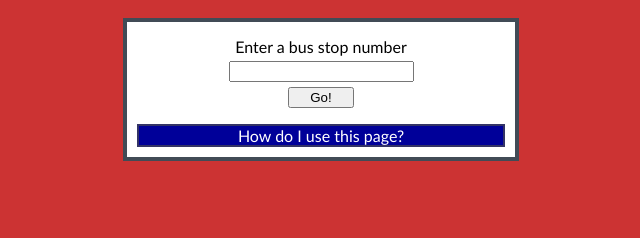
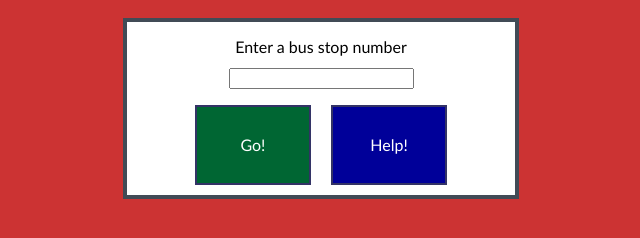
Before and after one commit to andrew-m/anybusstop, a website: page src/html/anybusstop.html in a window 1280 px wide. Shown: the part 50-288 px from the top of the page, without its empty margins (319-959 px from the left). Drawn offline with nearby package versions, Linux system fonts and the light colour scheme; files that its build step writes are made by us from their sources.

Commit message:
Big refactoring of layout and styling.

```diff
--- a/src/html/anybusstop.html
+++ b/src/html/anybusstop.html
@@ -1,4 +1,4 @@
-<contenthtml>
+<html>
 <head>
     <title>Any Bus Stop</title>
     <link rel="stylesheet" type="text/css" href="/css/base.css">
@@ -8,12 +8,20 @@
 <body>
     <h1>Any Bus Stop</h1>
     <div class="content">
-        <form id="target">
-            <label for="number-textbox">Enter a bus stop number</label>
-            <input type="textbox" id="number-textbox"></input>
-            <input type="submit" value="Go!" id="go"></input>
-        </form>
-        <span class="help">How do I use this page?</span>
+        <label for="number-textbox">Enter a bus stop number</label>
+        <input type="textbox" id="number-textbox"></input>
+        <div class="buttons">
+            <div class="irritating-shim">
+                <span class="submit-button">
+                    <a href="http://m.countdown.tfl.gov.uk/">Go!</a>
+                </span>
+            </div>
+            <div class="irritating-shim">
+                <span class="help-button">
+                    <a href="/help.html">Help!</a>
+                </span>
+            </div>
+        </div>
     </div>
     <div class="help-placeholder"></div>
 </body>
--- a/src/sass/base.scss
+++ b/src/sass/base.scss
@@ -3,12 +3,13 @@ $tflred: #CC3333;
 $tfldarkgrey: #333366;
 $tfldarkgrey2: #414B56;
 $tflgreen: #006633;
+$tfltramlinkgreen: #66CC00;
 $white: #FFFFFF;
 $buttonblue: #164b79;
-
+$fontstack: "Trebuchet MS", "Lucida Grande", "Lucida Sans Unicode", "Lucida Sans", sans-serif;
 body {
     background-color: $tflred;
-    font-family: "Trebuchet MS", "Lucida Grande", "Lucida Sans Unicode", "Lucida Sans", sans-serif;
+    font-family: $fontstack;
 }
 
 h1 {
@@ -26,22 +27,62 @@ h1 {
     margin:auto;
     margin-bottom:10px;
     border: 4px solid $tfldarkgrey2;
-    input, label {
+    .number-textbox, label {
         display:block;
         margin:auto;
         margin-top:5px;
-    }
-    #go {
-        width:5em;
+        padding-bottom: 0.7em;
     }
 }
-span {
-    display:block;
-    border: 2px solid $tfldarkgrey;
-    background-color: $tflblue;
-    text-align: center;
-    cursor: pointer;
-    color:$white;
+
+.buttons {
+    height:5em;
+    margin:auto;
+    width:100%;
+    padding-top: 1em;
+
+    .irritating-shim {
+        display:inline-block;
+        background-color: lime;
+        margin-right: 0.5em;
+        margin-left: 0.5em;
+    }
+    span {
+        background-color: fuchsia;
+        border: 2px solid $tfldarkgrey;
+        font-size: 12pt;
+        height:5em;
+        width:7em;
+        display:table-cell;
+        vertical-align: middle;
+        a {
+            color:$white;
+            display: block;
+            text-decoration: none;
+        }
+    }
+    .submit-button {
+        background-color: $tflgreen;
+    }
+    .help-button {
+        background-color: $tflblue;
+    }
+
+//     text-align:center;
+//     .help-button , #go {
+//         display:table-cell;
+//         cursor: pointer;
+//         width:7em;
+//         height:5em;
+//         vertical-align:middle;
+//         text-decoration:none;
+//         margin:auto;
+//         a {
+//             display:inline-block;
+//             text-decoration:none;
+//             color:$white;
+//         }
+//     }
 }
 .help-placeholder {
     img {
--- a/src/script/main.js
+++ b/src/script/main.js
@@ -1,13 +1,13 @@
 $(function () {
     console.log('in document ready');
-    $('#target').submit(function(event){
+    $('.submit-button').click(function(event){
         console.log('in submit');
         var number = $('#number-textbox').val();
         event.preventDefault();
         window.location.href = "http://m.countdown.tfl.gov.uk/arrivals/" + number;
     });
     console.log('tried set submit');
-    $('.help').click(function(event){
+    $('.help-button').click(function(event){
         console.log('in help click');
         $('.help-placeholder' ).load( "/help.html #container" );
         //event.preventDefault();
```
